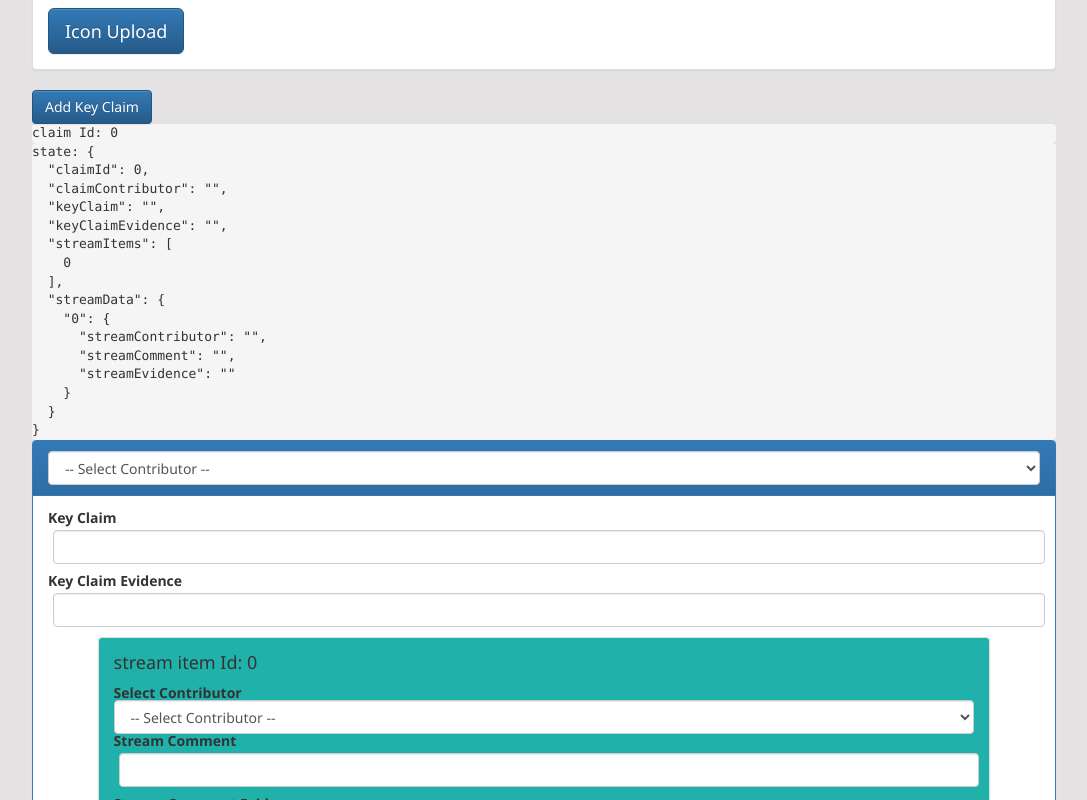
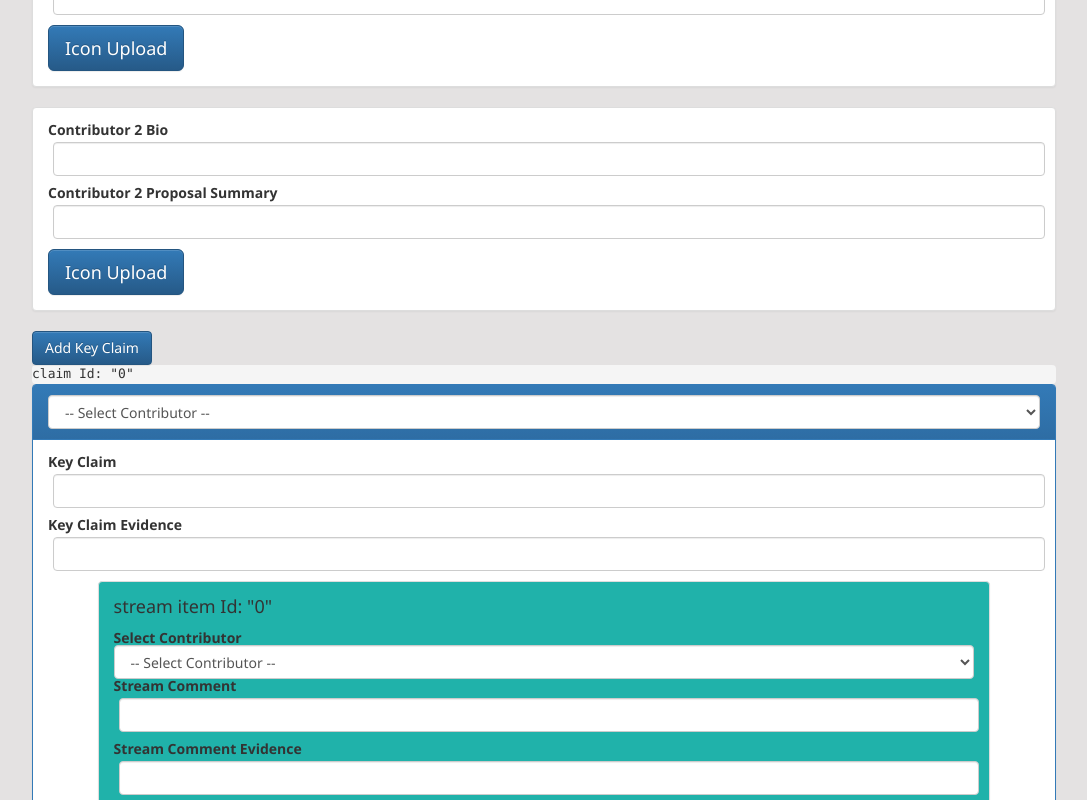
Before and after one commit to prime-hadar-policy-bytes/policy_bytes, a React (Create React App) app: page /topicEdit in a window 1280 px wide. Shown: the part 1360-2160 px from the top of the page, without its empty margins (96-1183 px from the left). Built offline with nearby package versions, Linux system fonts and the light colour scheme.

Commit message:
basic topic edit form working

```diff
--- a/src/components/Admin/TopicEdit/KeyClaimForm.jsx
+++ b/src/components/Admin/TopicEdit/KeyClaimForm.jsx
@@ -12,11 +12,6 @@ class KeyClaimForm extends Component {
         super(props)
 
         this.state = {
-            claimId: this.props.claimId,
-            claimContributor: '',
-            keyClaim: '',
-            keyClaimEvidence: '',
-            streamItems: [0],
             streamData: {
                 0: {
                     streamContributor: '',
@@ -31,46 +26,47 @@ class KeyClaimForm extends Component {
 
 //currying function to setState on change of form fields
     handleChange = (event) => {
+        this.props.handleKeyClaimChange(event);
         this.setState({
         [event.target.name]: event.target.value,
         })
     }
 
 
-//streamId selects the object to edit
-//input field names select the object key to edit
-//spread operators maintain old data
-    handleStreamChange = (event) => {
+//adding a new value to this.state.streamData object that will be the ID of the new key claim
+    addStreamItem = () => {
+        let streamItemId = Object.keys(this.state.streamData).length;
+        console.log('addin a stream Item, key claim id:', this.props.claimId, 'streamItemId: ',streamItemId);
+        console.log('props', this.props, 'state:', this.state)
         this.setState({
             streamData: {
-                ...this.state.streamData,
-                [event.target.id]: {
-                    ...this.state.streamData[event.target.id],
-                    [event.target.name]: event.target.value
-                }
+              ...this.state.streamData,
+              [streamItemId]: {
+                streamContributor: '',
+                streamComment: '',
+                streamEvidence: '',
+              },
             }
-        })
-    }
-
-//adding a new value to this.state.keyclaims that will be the ID of the new key claim
-    addStreamItem = () => {
-        let streamItemId = this.state.streamItems.length;
-        this.setState({
-            streamItems: [...this.state.streamItems, streamItemId]
-        })
+          })
     }
 
 
 
   render() {
 
-//Looping through this.state.streamItems to see how many streamItems forms are needed
-    let streamItemIdArray = this.state.streamItems;
-    let streamItemForms = streamItemIdArray.map((streamItemId) => {
-      return <StreamItemForm key={streamItemId}
-                            streamItemId ={streamItemId}
-                            handleStreamChange={this.handleStreamChange}/>
-    })
+//looping over the local streamData object to create the correct number of streamItemForms
+//using a For Of loop insteand of a .map (because this is an object, not an array)
+    let streamDataObject = this.state.streamData;
+    let streamItemForms = []
+    for (const streamItem in streamDataObject) {
+        streamItemForms.push(
+        <StreamItemForm key={streamItem}
+                      claimId ={this.props.claimId}
+                      streamId={streamItem}
+                      handleKeyClaimChange={this.handleKeyClaimChange}
+                      handleStreamChange={this.props.handleStreamChange}/>
+      )
+    }
 
 
 
@@ -82,12 +78,16 @@ class KeyClaimForm extends Component {
 
 {/* SHOW STATE ON DOM */}
           <pre>claim Id: {JSON.stringify(this.props.claimId, null, 2)}</pre>
-          <pre>state: {JSON.stringify(this.state, null, 2)}</pre>
+          {/* <pre>state: {JSON.stringify(this.state, null, 2)}</pre> */}
 
           <Panel bsStyle="primary">
 
             <Panel.Heading>
-                <FormControl componentClass="select" placeholder="select" name="claimContributor" onChange={this.handleChange}>
+                <FormControl componentClass="select"
+                                placeholder="select"
+                                name="claimContributor"
+                                onChange={this.handleChange}
+                                id={this.props.claimId} >
                     <option value="">-- Select Contributor --</option>
                     <option value="contributor1">Contributor 1</option>
                     <option value="contributor2">Contributor 2</option>
@@ -96,9 +96,17 @@ class KeyClaimForm extends Component {
 
               <Panel.Body>
                 <ControlLabel>Key Claim</ControlLabel>
-                <FormControl onChange={this.handleChange} name="keyClaim" value={this.state.keyClaim} type="text"/>
+                <FormControl onChange={this.handleChange}
+                            id={this.props.claimId}
+                            name="keyClaim"
+                            value={this.state.keyClaim}
+                            type="text"/>
                 <ControlLabel>Key Claim Evidence</ControlLabel>
-                <FormControl onChange={this.handleChange} name="keyClaimEvidence" value={this.state.keyClaimEvidence} type="text"/>
+                <FormControl onChange={this.handleChange}
+                                id={this.props.claimId}
+                                name="keyClaimEvidence"
+                                value={this.state.keyClaimEvidence}
+                                type="text"/>
 
 
 {/* Variable holding .map of <StreamItemForm>  */}
--- a/src/components/Admin/TopicEdit/StreamItemForm.jsx
+++ b/src/components/Admin/TopicEdit/StreamItemForm.jsx
@@ -5,6 +5,14 @@ import { Panel, Tab, Tabs, Button, ButtonGroup, FormGroup, ControlLabel, FormCon
 
 
 class StreamItemForm extends Component {
+
+  packageStreamChange = (event) => {
+    console.log('stream id: ',this.props.streamId);
+    console.log('claim id: ',this.props.claimId);
+    let claimId = this.props.claimId;
+    let streamId = this.props.streamId;
+    this.props.handleStreamChange(event, claimId, streamId)
+  }
 
 
   render() {
@@ -14,26 +22,32 @@ class StreamItemForm extends Component {
         {/* STREAM INPUTS */}
         <Panel className="wireStreamInput">
           <Panel.Body>
-          <h4>stream item Id: {JSON.stringify(this.props.streamItemId)}</h4>
+          <h4>stream item Id: {JSON.stringify(this.props.streamId)}</h4>
           <br/>
 
 
               <ControlLabel>Select Contributor</ControlLabel>
               <FormControl componentClass="select"
+                            onChange={this.packageStreamChange}
                             placeholder="select"
-                            id={this.props.streamItemId}
-                            name="streamContributor"
-                            onChange={this.props.handleStreamChange}>
+                            id={this.props.streamId}
+                            name="streamContributor">
                   <option value="">-- Select Contributor --</option>
                   <option value="contributor1">Contributor 1</option>
                   <option value="contributor2">Contributor 2</option>
               </FormControl>
 
               <ControlLabel>Stream Comment</ControlLabel>
-              <FormControl onChange={this.props.handleStreamChange} id={this.props.streamItemId} name="streamComment" type="text"/>
+              <FormControl onChange={this.packageStreamChange}
+                            id={this.props.claimId}
+                            name="streamComment"
+                            type="text"/>
 
               <ControlLabel>Stream Comment Evidence</ControlLabel>
-              <FormControl onChange={this.props.handleStreamChange} id={this.props.streamItemId} name="streamEvidence" type="text"/>
+              <FormControl onChange={this.packageStreamChange}
+                          id={this.props.claimId}
+                          name="streamEvidence"
+                          type="text"/>
 
               <Button bsStyle="danger">Delete Stream Item</Button>
 
--- a/src/components/Admin/TopicEdit/TopicEdit.jsx
+++ b/src/components/Admin/TopicEdit/TopicEdit.jsx
@@ -11,6 +11,7 @@ class TopicEdit extends Component {
     super(props)
 
     this.state = {
+      keyClaimNumber: 0,
       topicTitle: '',
       topicSummary: '',
       topicPremise: '',
@@ -20,10 +21,57 @@ class TopicEdit extends Component {
       proposal1: '',
       bio2: '',
       proposal2: '',
-      keyClaims: [0],
+      keyClaims: {
+        0: {
+          claimId: 0,
+          claimContributor: '',
+            keyClaim: '',
+            keyClaimEvidence: '',
+            streamData: {
+                0: {
+                    streamContributor: '',
+                    streamComment: '',
+                    streamEvidence: '',
+                },
+            }
+        },
+      },
 
     }
   }
+
+handleKeyClaimChange = (event) => {
+  // console.log('event.target: ',event.target.id);
+  this.setState({
+    keyClaims: {
+      ...this.state.keyClaims,
+      [event.target.id]: {
+        ...this.state.keyClaims[event.target.id],
+              [event.target.name]: event.target.value
+      }
+    }
+  })
+}
+
+handleStreamChange = (event, claimId, streamId) => {
+  console.log('in topicEdit handle stream change, claim id:', claimId, 'streamId:', streamId);
+  console.log('event.target: ',event.target);
+  this.setState({
+    keyClaims: {
+      ...this.state.keyClaims,
+      [claimId]: {
+            streamData: {
+              ...this.state.keyClaims[claimId].streamData,
+              [streamId]: {
+                ...this.state.keyClaims[claimId].streamData[streamId],
+                [event.target.name]: event.target.value
+              }
+            }
+      }
+    }
+  })
+}
+
 
 
 
@@ -31,9 +79,6 @@ class TopicEdit extends Component {
   handleSubmit = (event) => {
     event.preventDefault();
     console.log('form submit clicked');
-    console.log();
-
-
   }
 
 //currying function to setState on change of input fields
@@ -45,29 +90,41 @@ handleTextChange = (event) => {
 
 //adding a new value to this.state.keyclaims that will be the ID of the new key claim
 addKeyClaim = () => {
-  let claimAddId = this.state.keyClaims.length;
+  const claimAddId = Object.keys(this.state.keyClaims).length;
   console.log(claimAddId);
   this.setState({
-    keyClaims: [...this.state.keyClaims, claimAddId]
+    keyClaims: {
+      ...this.state.keyClaims,
+      [claimAddId]: {
+          claimId: claimAddId,
+          claimContributor: '',
+          keyClaim: '',
+          keyClaimEvidence: '',
+          streamData: {
+              0: {
+                  streamContributor: '',
+                  streamComment: '',
+                  streamEvidence: '',
+              },
+          }
+      },
+    }
   })
 }
 
 
-
-
-
   render() {
 
-//Looping through this.state.keyclaims to see how many key claim forms are needed
-    let keyClaimIdArray = this.state.keyClaims;
-    let keyClaimForms = keyClaimIdArray.map((keyClaimId) => {
-      console.log(keyClaimId);
-
-      return <KeyClaimForm key={keyClaimId}
-                            claimId ={keyClaimId}/>
-    })
-
-
+    let keyClaimIdObject = this.state.keyClaims;
+    let keyClaimForms = []
+    for (const keyClaim in keyClaimIdObject) {
+      keyClaimForms.push(
+        <KeyClaimForm key={keyClaim}
+                      claimId ={keyClaim}
+                      handleKeyClaimChange={this.handleKeyClaimChange}
+                      handleStreamChange={this.handleStreamChange}/>
+      )
+    }
 
     return (
       <div>
@@ -75,7 +132,7 @@ addKeyClaim = () => {
           <h1>Topic Edit</h1>
 
 {/* SHOW STATE ON DOM */}
-          <pre>state: {JSON.stringify(this.state, null, 2)}</pre>
+          <pre>state: {JSON.stringify(this.state, null, 3)}</pre>
 
           <form action="" onSubmit={this.handleSubmit}>
 
```
